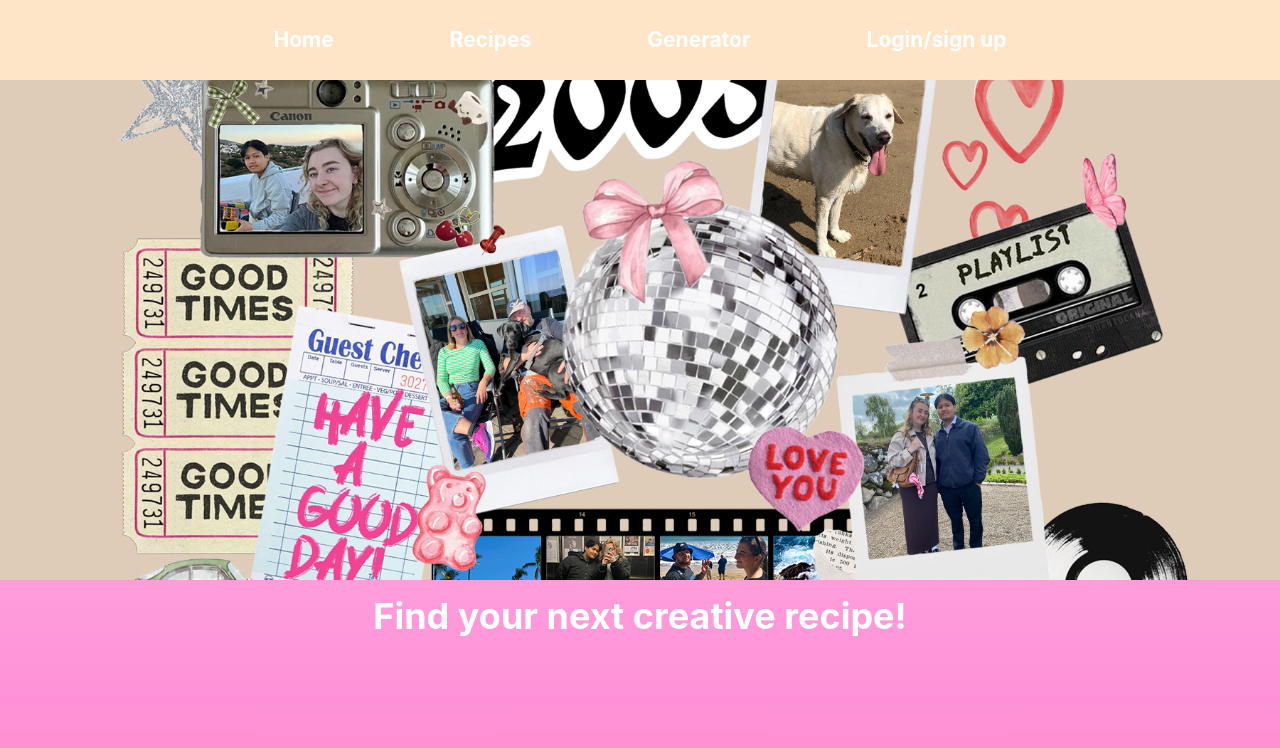
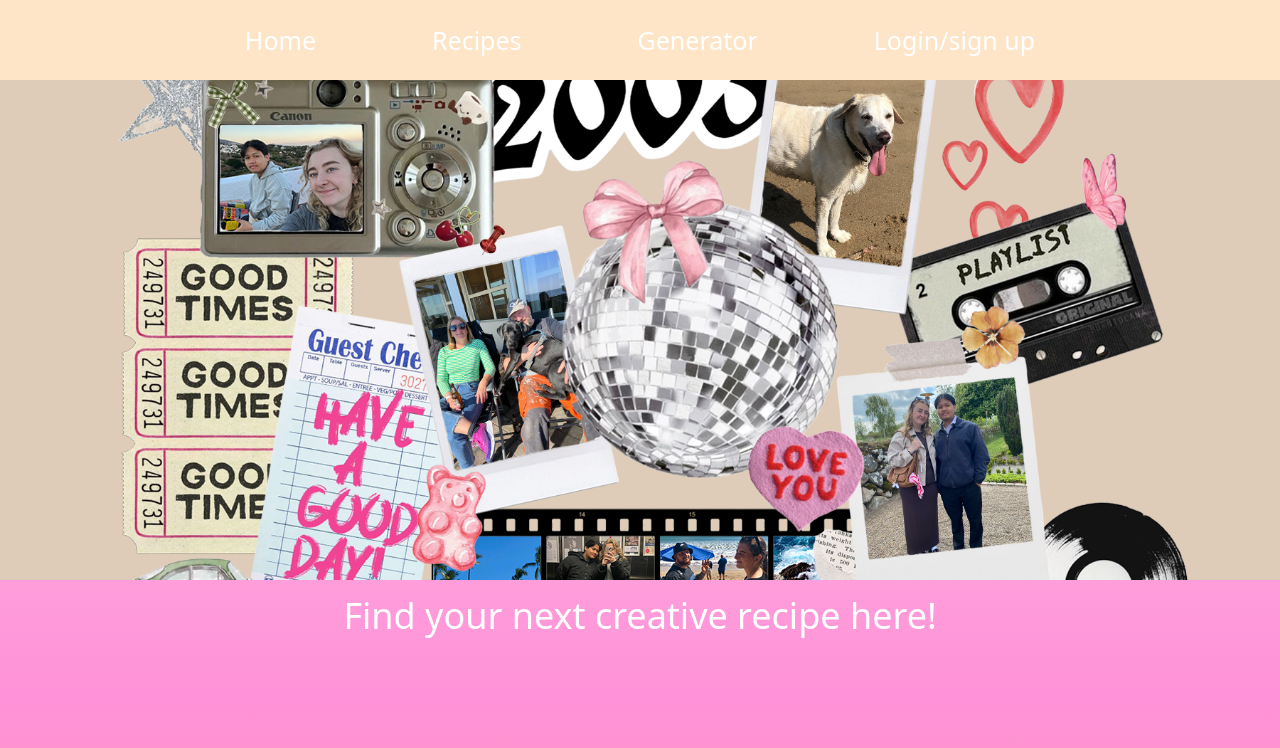
Before and after one commit to Emisim01/creativeexam, a Vue app: page / in a window 1280 px wide. Shown: the top 748 px of the page. Built offline with nearby package versions, Linux system fonts and the light colour scheme.

Commit message:
grim font, midlertidig

```diff
--- a/src/assets/base.css
+++ b/src/assets/base.css
@@ -66,7 +66,7 @@ background: linear-gradient(0deg, rgba(255, 147, 202, 1) 0%, rgba(255, 146, 216,
     color 0.5s,
     background-color 0.5s;
   line-height: 1.6;
-  font-family:
+  /* font-family:
     Inter,
     -apple-system,
     BlinkMacSystemFont,
@@ -78,7 +78,7 @@ background: linear-gradient(0deg, rgba(255, 147, 202, 1) 0%, rgba(255, 146, 216,
     'Fira Sans',
     'Droid Sans',
     'Helvetica Neue',
-    sans-serif;
+    sans-serif; */
   text-rendering: optimizeLegibility;
   -webkit-font-smoothing: antialiased;
   -moz-osx-font-smoothing: grayscale;
--- a/src/assets/main.css
+++ b/src/assets/main.css
@@ -1,6 +1,6 @@
 @import './base.css';
 @import "tailwindcss";
-
+@import url('https://fonts.googleapis.com/css2?family=Cherry+Bomb+One&display=swap');
 
 #app {
   max-width: 100%;
@@ -14,3 +14,9 @@ a,
   transition: 0.4s;
   padding: 0 50px ;
 }
+
+a:hover {
+  color: #FF93CA;
+  text-decoration: underline 10% #fff;
+  text-underline-offset: 5px;
+}
--- a/src/components/NavBar.vue
+++ b/src/components/NavBar.vue
@@ -1,10 +1,10 @@
 <template>
-  <nav class="p-4 font-bold flex justify-center gap-4">
+  <nav class="welcomeText p-4 font-bold flex justify-center gap-4">
      <div class="hidden md:flex gap-4 ">
       <RouterLink to="/" class="nav-link">Home</RouterLink>
-      <RouterLink to="/#recipes" class="nav-link">Recipes</RouterLink>
-      <RouterLink to="/#generator" class="nav-link">Generator</RouterLink>
-      <RouterLink to="/#login/sign up" class="nav-link">Login/sign up</RouterLink>
+      <RouterLink to="/recipes" class="nav-link">Recipes</RouterLink>
+      <RouterLink to="/generator" class="nav-link">Generator</RouterLink>
+      <RouterLink to="/login/sign up" class="nav-link">Login/sign up</RouterLink>
         </div>
        <!-- Mobil knap -->
     <button class="md:hidden text-2xl" @click="toggleMenu">☰</button>
@@ -37,7 +37,7 @@ const closeMenu = () => {
 
 <style>
 nav {
-  font-size: 21px;
+  font-size: 25px;
   align-items: center;
   background-color: #FFE5C8;
   height: 80px;
@@ -56,6 +56,12 @@ button {
 
 .hamburgerMobile {
   font-size: 25px;
-  /* font-family: 'MerriweatherSans'; */
+  font-family: "Cherry Bomb One", system-ui;
+}
+
+.welcomeText {
+  font-family: "Cherry Bomb One", system-ui;
+  font-weight: 400;
+  font-style: normal;
 }
 </style>
--- a/src/router/index.js
+++ b/src/router/index.js
@@ -10,6 +10,12 @@ const router = createRouter({
       component: HomeView,
     },
 
+     {
+      path: '/recipes',
+      name: 'Recipes',
+      component: () => import('@/views/RecipesView.vue')
+    },
+
   ],
 })
 
--- a/src/views/HomeView.vue
+++ b/src/views/HomeView.vue
@@ -6,7 +6,7 @@
   </div>
   <div>
 
-      <p class="p-4 text-4xl font-bold text-white flex justify-center gap-4">Find your next creative recipe!</p>
+      <p class="welcomeText p-4 text-4xl font-bold text-white flex justify-center gap-4">Find your next creative recipe here!</p>
   </div>
 </template>
 
@@ -15,30 +15,11 @@
 </script>
 
 <style scoped>
-/* .hero {
-  position: relative;
-  width: 100%;
-  height: 40vw;
-  min-height: 250px;
-  max-height: 400px;
-  overflow: hidden;
-  display: flex;
-  align-items: center;
-  justify-content: center;
+.welcomeText {
+  font-family: "Cherry Bomb One", system-ui;
+  font-weight: 400;
+  font-style: normal;
 }
-.hero-img {
-  width: 100%;
-  height: 100%;
-  object-fit: cover;
-  display: block;
-}
-.hero-text {
-  position: absolute;
-  top: 50%;
-  left: 50%;
-  transform: translate(-50%, -50%);
-  color: white;
-  text-shadow: 0 2px 8px rgba(0,0,0,0.7);
-  text-align: center;
-} */
+
+
 </style>
--- /dev/null
+++ b/src/views/RecipesView.vue
@@ -0,0 +1,13 @@
+<template>
+  <div>
+
+  </div>
+</template>
+
+<script setup>
+
+</script>
+
+<style scoped>
+
+</style>
```
